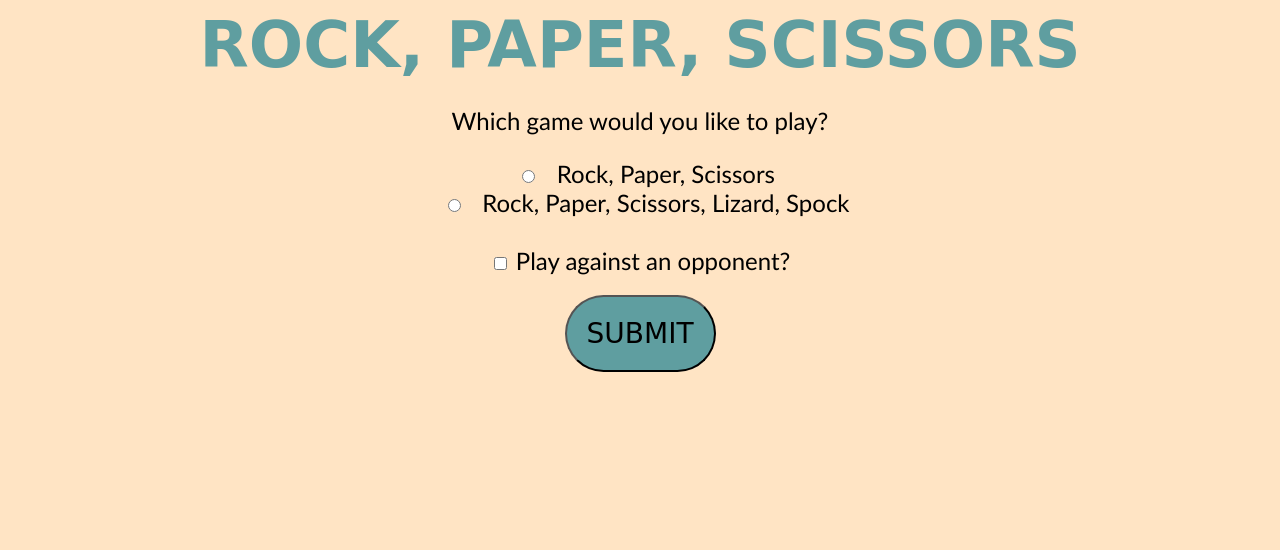
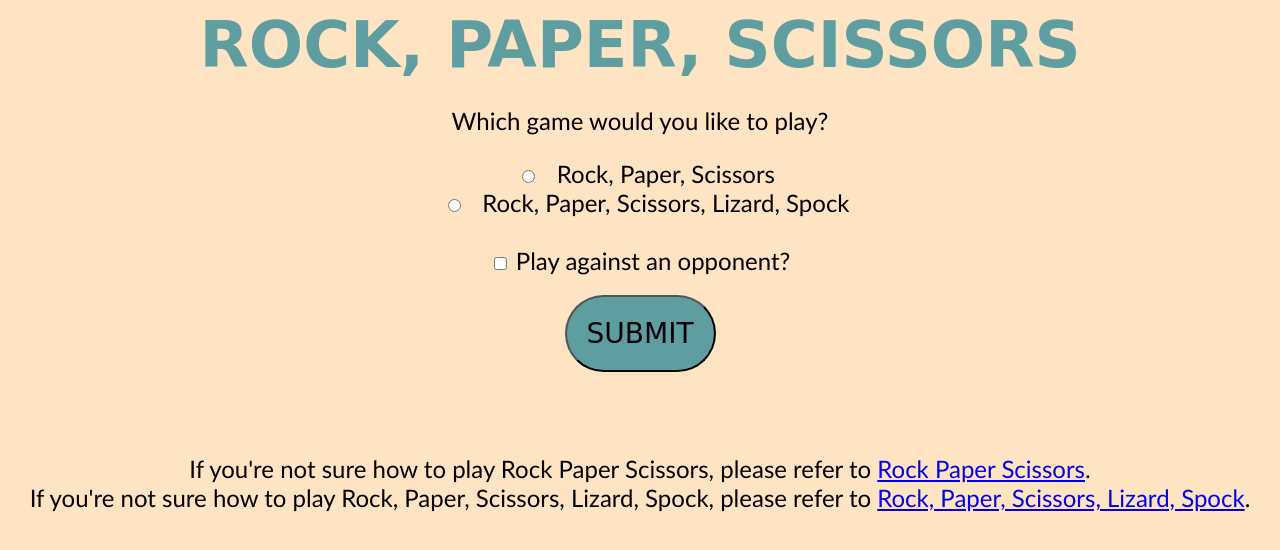
Before and after one commit to comp426-2023-spring/e02-kavyachel, a website with bundled scripts: page public/index.html in a window 1280 px wide. Built offline with nearby package versions, Linux system fonts and the light colour scheme; a web font is replaced by a local one.

Commit message:
Rules and docs directory added

```diff
--- a/public/index.html
+++ b/public/index.html
@@ -29,6 +29,9 @@
           <br>
           <div class="result"></div> <!-- refer to scripts.js for dynamically loading -->
           <br>
+          <div>
+            If you're not sure how to play Rock Paper Scissors, please refer to <a href="https://en.wikipedia.org/wiki/Rock_paper_scissors">Rock Paper Scissors</a>.<br>If you're not sure how to play Rock, Paper, Scissors, Lizard, Spock, please refer to <a href="https://bigbangtheory.fandom.com/wiki/Rock,_Paper,_Scissors,_Lizard,_Spock">Rock, Paper, Scissors, Lizard, Spock</a>.
+          </div>
       </div>
     <!-- For interface examples, look in the `/examples/` directory in the root of your starter code repo. -->
 
```
Also changed, not shown: docs/01-interface.png (added), docs/02-result.png (added).
